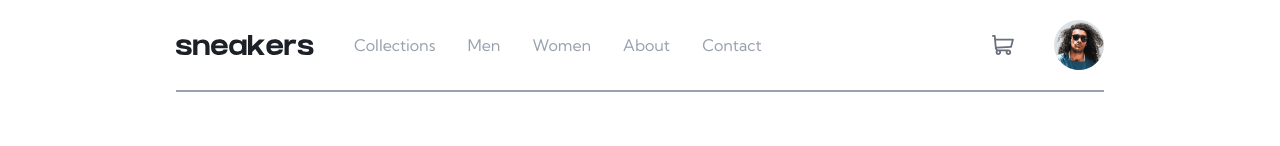
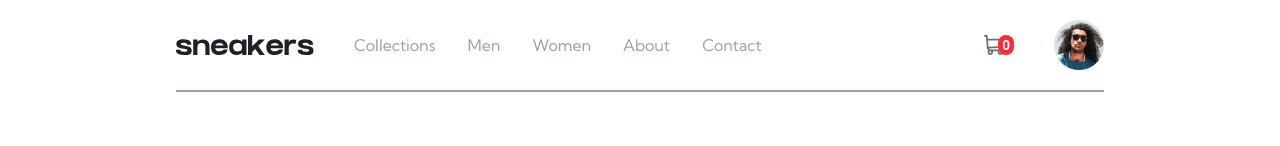
Before and after one commit to 22-22/frontend-mentor-challenges, a Next.js app: page / in a window 1280 px wide. Shown: the top 146 px of the page. Built offline with nearby package versions, Linux system fonts and the light colour scheme.

Commit message:
feat: add zustand state management, start with Cart

```diff
--- /dev/null
+++ b/app/store.ts
@@ -0,0 +1,7 @@
+import { create } from 'zustand'
+
+export const useItemStore = create((set) => ({
+    items: 0,
+    addToCart: (newItems: number) => set((state: any) => ({ items: state.items + newItems })),
+    removeAllItems: () => set({ items: 0 }),
+}))
--- a/app/ui/header-section/Header.tsx
+++ b/app/ui/header-section/Header.tsx
@@ -1,5 +1,6 @@
 import Image from "next/image"
 import { Navigation } from "./Navigation"
+import { ItemsInCartCounter } from "./ItemsInCartCounter"
 
 export const Header = () => {
     return (
@@ -10,7 +11,10 @@ export const Header = () => {
                     <Navigation />
                 </div>
                 <div className="flex items-center gap-10">
-                    <Image src="/icon-cart.svg" width={22} height={20} alt="icon-cart" />
+                    <div className="flex">
+                        <Image src="/icon-cart.svg" width={22} height={20} alt="icon-cart" />
+                        <ItemsInCartCounter />
+                    </div>
                     <Image src="/image-avatar.png" width={50} height={50} alt="avatar" />
                 </div>
             </div>
--- /dev/null
+++ b/app/ui/header-section/ItemsInCartCounter.tsx
@@ -0,0 +1,12 @@
+"use client"
+
+import React from 'react'
+import { useItemStore } from "@/app/store"
+
+export const ItemsInCartCounter = () => {
+    const itemsInCart = useItemStore((state: any) => state.items)
+
+    return (
+        <span className="-ml-2 px-1 rounded-lg bg-red-500 text-white text-sm font-semibold">{itemsInCart}</span>
+    )
+}
--- a/app/ui/main-section/Item.tsx
+++ b/app/ui/main-section/Item.tsx
@@ -1,8 +1,10 @@
 "use client"
 
 import { useState } from "react"
+import { useItemStore } from "@/app/store";
 
 export const Item = () => {
+    const addToCart = useItemStore((state: any) => state.addToCart)
     const [count, setCount] = useState(0);
 
     const handleAddItem = () => {
@@ -11,6 +13,11 @@ export const Item = () => {
 
     const handleDeleteItem = () => {
         setCount((prevCount) => prevCount - 1)
+    }
+
+    const handleAddToCart = () => {
+        addToCart(count);
+        setCount(0);
     }
     return (
         <div className="pl-16">
@@ -36,7 +43,10 @@ export const Item = () => {
                     <span className="p-4 text-xl font-bold">{count}</span>
                     <button onClick={handleAddItem} className="p-4 text-2xl font-bold text-amber-600 cursor-pointer">+</button>
                 </span>
-                <button className="ml-4 bg-amber-600 py-4 px-12 rounded-md font-bold cursor-pointer">Add to cart</button>
+                <button
+                    onClick={handleAddToCart}
+                    className="ml-4 bg-amber-600 py-4 px-12 rounded-md font-bold cursor-pointer">
+                    Add to cart</button>
             </div>
         </div>
     )
```
Also changed, not shown: package.json (+6 -5 lines), 1 other file (tests, documents, lock files or other folders).
